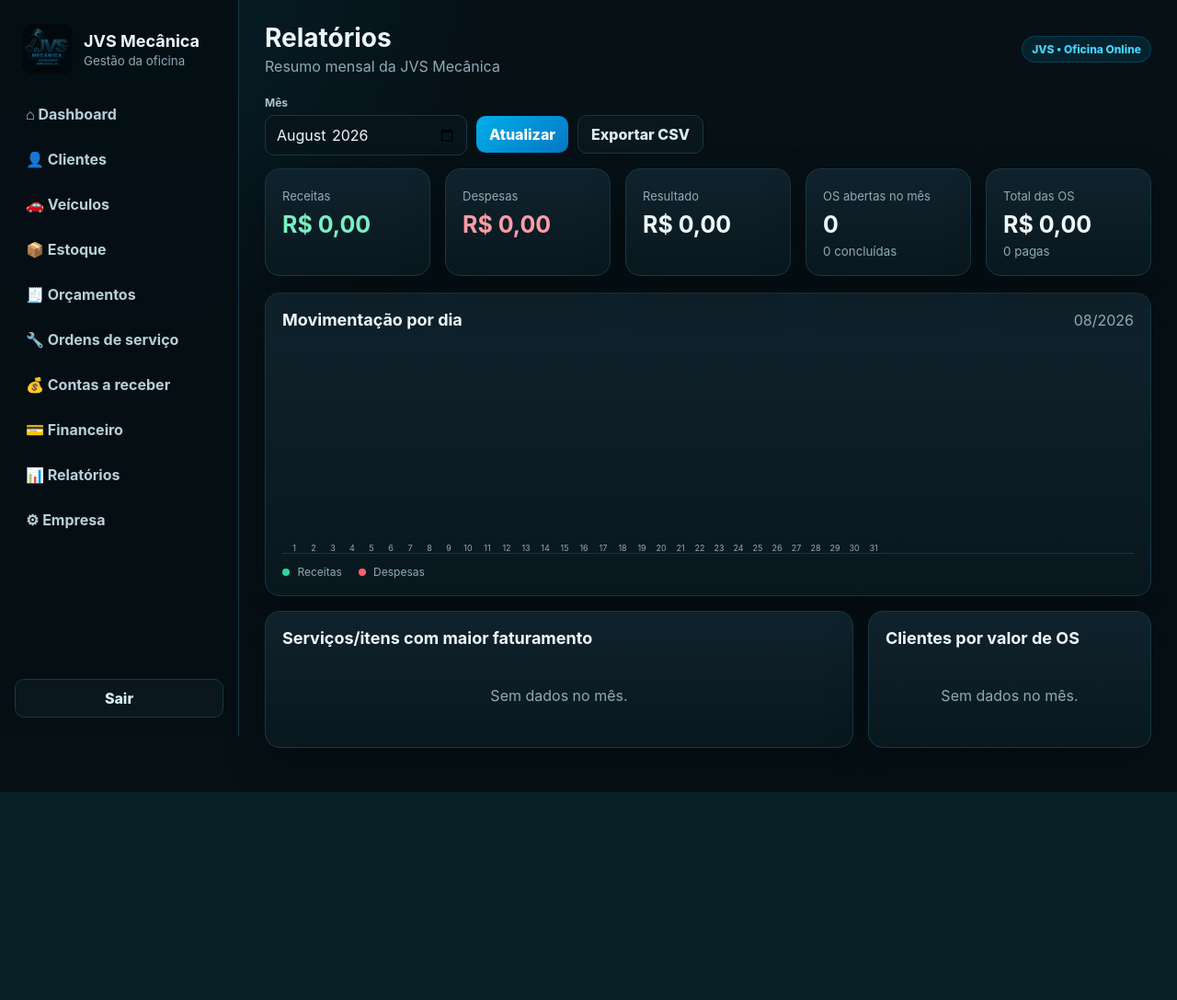
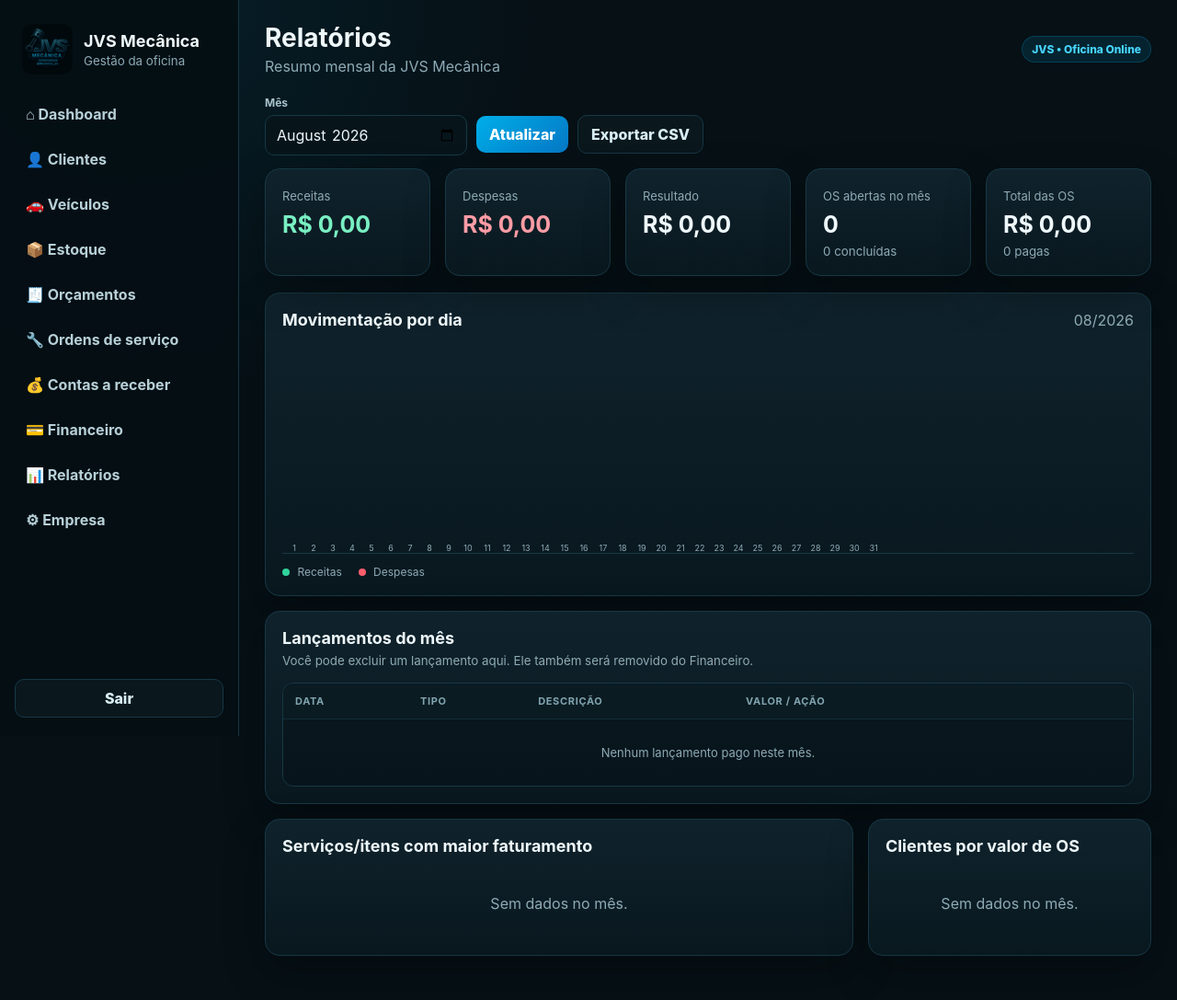
Before and after one commit to sketchJayJay/mecanicajvs, a Flask app: page /relatorios in a window 1280 px wide. Shown: the whole page at 92% size. Before the commit the page ends 861 px from the top, so only its background shows below. Run offline with Flask 3, Linux system fonts and the light colour scheme; the visitor is signed in with stand-in values (Sample User, id 1); some libraries are stand-ins or nearby versions.

Commit message:
Add files via upload

```diff
--- a/VERSAO.txt
+++ b/VERSAO.txt
@@ -1 +1 @@
-2.6 - Excluir orçamentos salvos
+JVS Mecânica v2.8 - exclusão financeira e relatórios corrigida e visível
--- a/app.py
+++ b/app.py
@@ -1044,13 +1044,27 @@ def finance():
     return render_template("finance.html", entries=entries, income=income, expense=expense, balance=income-expense, receive_total=receive_total)
 
 
+@app.route("/financeiro/<int:id>/excluir", methods=["POST"])
+@login_required
+def finance_delete(id):
+    entry = FinanceEntry.query.get_or_404(id)
+    source = request.form.get("source", "finance")
+    month = request.form.get("month", "").strip()
+    db.session.delete(entry)
+    db.session.commit()
+    flash("Lançamento financeiro excluído. Os totais foram recalculados.", "success")
+    if source == "reports":
+        return redirect(url_for("reports", mes=month) if month else url_for("reports"))
+    return redirect(url_for("finance"))
+
+
 # ---------- relatórios ----------
 @app.route("/relatorios")
 @login_required
 def reports():
     month = request.args.get("mes") or date.today().strftime("%Y-%m")
     start, end = month_bounds(month)
-    entries = FinanceEntry.query.filter(FinanceEntry.due_date >= start, FinanceEntry.due_date < end, FinanceEntry.paid.is_(True)).all()
+    entries = FinanceEntry.query.filter(FinanceEntry.due_date >= start, FinanceEntry.due_date < end, FinanceEntry.paid.is_(True)).order_by(FinanceEntry.due_date.desc(), FinanceEntry.id.desc()).all()
     revenue = sum((money(e.amount) for e in entries if e.kind == "Receita"), Decimal("0.00"))
     expense = sum((money(e.amount) for e in entries if e.kind == "Despesa"), Decimal("0.00"))
     month_orders = ServiceOrder.query.filter(ServiceOrder.created_at >= datetime.combine(start, datetime.min.time()), ServiceOrder.created_at < datetime.combine(end, datetime.min.time())).all()
@@ -1092,6 +1106,7 @@ def reports():
         paid=paid,
         top_services=top_services,
         top_clients=top_clients,
+        entries=entries,
         chart=chart,
         max_chart=max_chart,
     )
--- a/static/style.css
+++ b/static/style.css
@@ -181,3 +181,16 @@ html{-webkit-text-size-adjust:100%;scroll-behavior:smooth}body{overflow-x:hidden
   .budget-detail-actions .btn{width:100%!important}
 }
 @media(max-width:420px){.budget-actions,.budget-detail-actions{grid-template-columns:1fr}}
+
+
+/* JVS v2.7 - exclusão no financeiro e nos relatórios */
+.report-entries{margin-top:16px}.report-entries form,.table-wrap td form{margin:0}.report-entries .section-title>div{min-width:0}.report-entries .section-title small{display:block;margin-top:5px;line-height:1.4}
+@media(max-width:760px){.report-entries .section-title{align-items:flex-start}.report-entries .table-wrap td[data-label="Ações"]{padding-top:10px}.report-entries .table-wrap td[data-label="Ações"] .btn{width:100%!important}}
+
+/* v2.8 - exclusão financeira sempre visível */
+.finance-table{min-width:650px}
+.money-delete-wrap{display:flex;align-items:center;justify-content:space-between;gap:10px;min-width:150px}
+.money-delete-wrap form{margin:0;flex:0 0 auto}
+.delete-visible{white-space:nowrap}
+@media (min-width:761px){.finance-table-wrap{overflow-x:auto}.finance-table th:last-child,.finance-table td:last-child{min-width:185px}.finance-split{grid-template-columns:minmax(0,1.55fr) minmax(300px,.45fr)}}
+@media (max-width:760px){.finance-table{min-width:0}.money-delete-wrap{width:100%;display:grid;grid-template-columns:1fr;gap:8px}.money-delete-wrap strong{text-align:right}.money-delete-wrap .btn{width:100%}}
--- a/templates/reports.html
+++ b/templates/reports.html
@@ -2,5 +2,34 @@
 <form class="toolbar no-print"><div class="field" style="min-width:220px"><label>Mês</label><input class="input" type="month" name="mes" value="{{month}}"></div><button class="btn btn-primary" style="margin-top:18px">Atualizar</button><a class="btn btn-ghost" style="margin-top:18px" href="{{url_for('monthly_csv',mes=month)}}">Exportar CSV</a></form>
 <div class="grid kpis report-kpis"><div class="card pad kpi"><span>Receitas</span><strong class="amount-positive">{{revenue|brl}}</strong></div><div class="card pad kpi"><span>Despesas</span><strong class="amount-negative">{{expense|brl}}</strong></div><div class="card pad kpi"><span>Resultado</span><strong>{{profit|brl}}</strong></div><div class="card pad kpi"><span>OS abertas no mês</span><strong>{{order_count}}</strong><small class="muted">{{completed}} concluídas</small></div><div class="card pad kpi"><span>Total das OS</span><strong>{{billed|brl}}</strong><small class="muted">{{paid}} pagas</small></div></div>
 <section class="card pad report-chart"><div class="section-title"><h2>Movimentação por dia</h2><span class="muted">{{start.strftime('%m/%Y')}}</span></div><div class="bar-chart">{% for x in chart %}<div class="bar-day" title="Dia {{x.day}}: receitas R$ {{'%.2f'|format(x.revenue)}} • despesas R$ {{'%.2f'|format(x.expense)}}"><div class="bar-pair"><i class="bar income" style="height:{{(x.revenue/max_chart*100)|round(1)}}%"></i><i class="bar expense" style="height:{{(x.expense/max_chart*100)|round(1)}}%"></i></div><small>{{x.day}}</small></div>{% endfor %}</div><div class="chart-legend"><span><i class="dot income-dot"></i> Receitas</span><span><i class="dot expense-dot"></i> Despesas</span></div></section>
+
+<section class="card pad report-entries">
+  <div class="section-title"><div><h2>Lançamentos do mês</h2><small class="muted">Você pode excluir um lançamento aqui. Ele também será removido do Financeiro.</small></div></div>
+  <div class="table-wrap finance-table-wrap"><table class="finance-table">
+    <thead><tr><th>Data</th><th>Tipo</th><th>Descrição</th><th>Valor / ação</th></tr></thead>
+    <tbody>
+    {% for e in entries %}
+      <tr>
+        <td data-label="Data">{{e.due_date|dt}}</td>
+        <td data-label="Tipo">{{e.kind}}</td>
+        <td data-label="Descrição">{{e.description}}</td>
+        <td data-label="Valor / ação">
+          <div class="money-delete-wrap">
+            <strong class="{{'amount-positive' if e.kind=='Receita' else 'amount-negative'}}">{{e.amount|brl}}</strong>
+            <form method="post" action="{{url_for('finance_delete',id=e.id)}}" onsubmit="return confirm('Tem certeza que deseja excluir este lançamento do relatório e do financeiro?');">
+              <input type="hidden" name="source" value="reports">
+              <input type="hidden" name="month" value="{{month}}">
+              <button class="btn btn-danger btn-sm delete-visible" type="submit">🗑 Excluir</button>
+            </form>
+          </div>
+        </td>
+      </tr>
+    {% else %}
+      <tr><td colspan="4" class="empty mobile-empty-row">Nenhum lançamento pago neste mês.</td></tr>
+    {% endfor %}
+    </tbody>
+  </table></div>
+</section>
+
 <div class="grid split" style="margin-top:16px"><section class="card pad"><div class="section-title"><h2>Serviços/itens com maior faturamento</h2></div>{% for name,total in top_services %}<div class="rank-row"><span><b>{{loop.index}}</b> {{name}}</span><strong>{{total|brl}}</strong></div>{% else %}<div class="empty">Sem dados no mês.</div>{% endfor %}</section><section class="card pad"><div class="section-title"><h2>Clientes por valor de OS</h2></div>{% for name,total in top_clients %}<div class="rank-row"><span><b>{{loop.index}}</b> {{name}}</span><strong>{{total|brl}}</strong></div>{% else %}<div class="empty">Sem dados no mês.</div>{% endfor %}</section></div>
 {% endblock %}
```
Also changed, not shown: templates/finance.html (+36 -3 lines), README.md.
